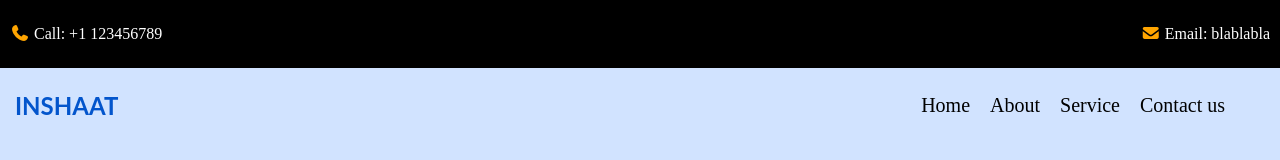
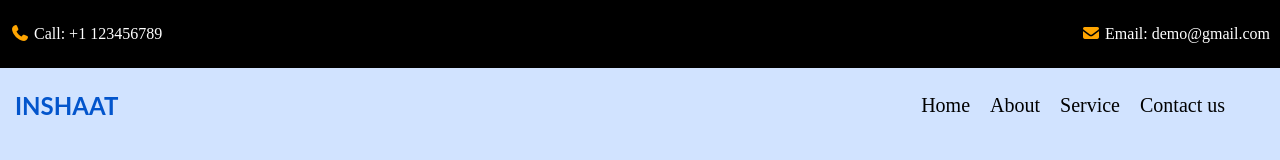
Before and after one commit to amilhuseynov109/check, a plain HTML site: page index.htm in a window 1280 px wide. Shown: the top 160 px of the page. Drawn offline with Linux system fonts and the light colour scheme.

Commit message:
fixindex2

```diff
--- a/index.htm
+++ b/index.htm
@@ -16,7 +16,7 @@
             </div>
             <div class="email">
                 <i class="fa-solid fa-envelope"></i>
-                <span>Email:  blablabla</span>
+                <span>Email: demo@gmail.com</span>
             </div>
         </div>
     </div>
```
